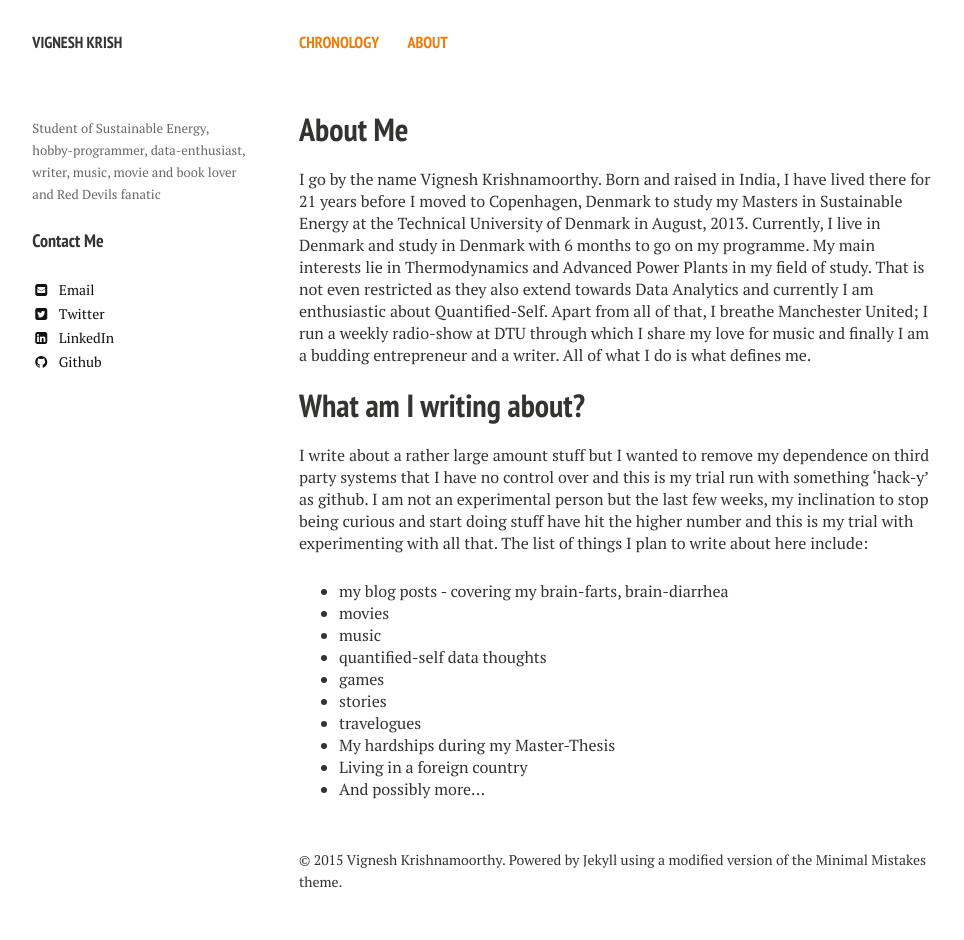
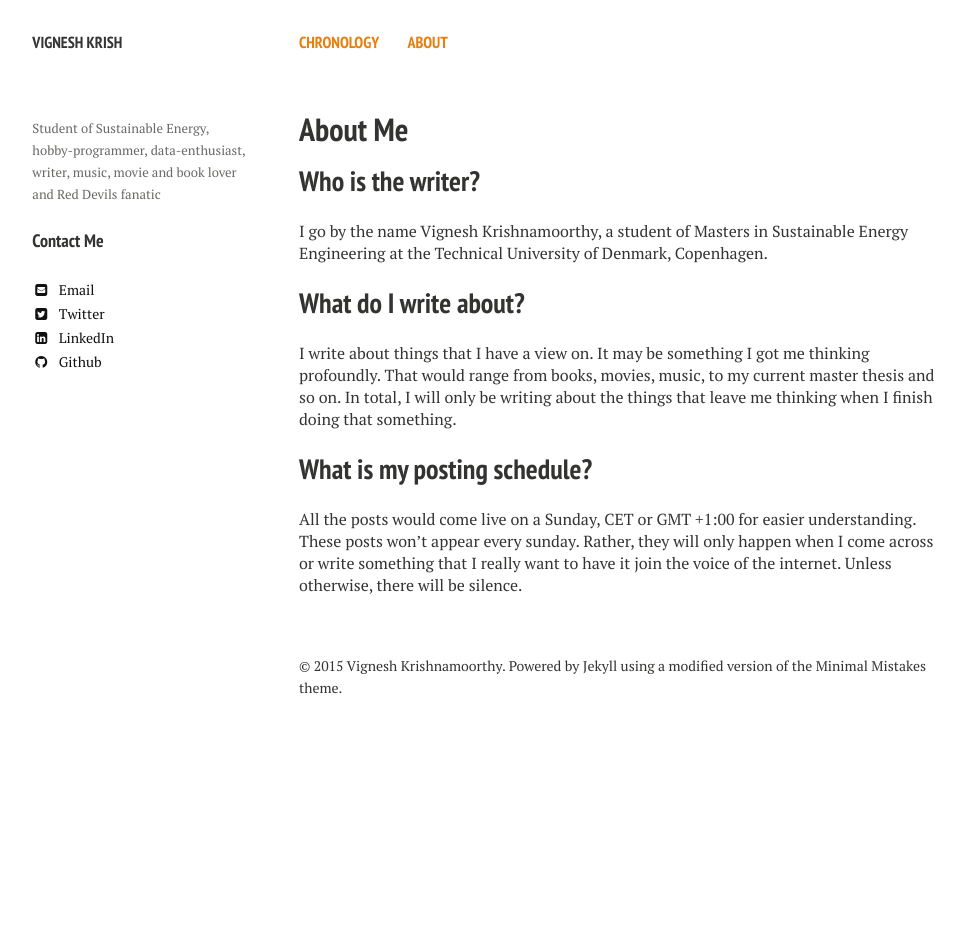
Before and after one commit to vignkri/vignkri.github.io, a Jekyll site: the page built from about/index.md, in a window 1280 px wide. Shown: the whole page, without its empty margins (21-985 px from the left). Built offline with Jekyll 4.4.1, drawn with Linux system fonts in a browser that asks for light colours; nearby versions of some CDN libraries; after the commit the page ends 900 px from its top, so only the background shows below that.

Commit message:
new about page

```diff
--- a/about/index.md
+++ b/about/index.md
@@ -10,19 +10,12 @@ image:
   creditlink:
 ---
 
-I go by the name Vignesh Krishnamoorthy. Born and raised in India, I have lived there for 21 years before I moved to Copenhagen, Denmark to study my Masters in Sustainable Energy at the Technical University of Denmark in August, 2013. Currently, I live in Denmark and study in Denmark with 6 months to go on my programme. My main interests lie in Thermodynamics and Advanced Power Plants in my field of study. That is not even restricted as they also extend towards Data Analytics and currently I am enthusiastic about Quantified-Self. Apart from all of that, I breathe Manchester United; I run a weekly radio-show at DTU through which I share my love for music and finally I am a budding entrepreneur and a writer. All of what I do is what defines me.
+##Who is the writer?
 
-#What am I writing about?
+I go by the name Vignesh Krishnamoorthy, a student of Masters in Sustainable Energy Engineering at the Technical University of Denmark, Copenhagen.
 
-I write about a rather large amount stuff but I wanted to remove my dependence on third party systems that I have no control over and this is my trial run with something 'hack-y' as github. I am not an experimental person but the last few weeks, my inclination to stop being curious and start doing stuff have hit the higher number and this is my trial with experimenting with all that. The list of things I plan to write about here include:
+##What do I write about?
+I write about things that I have a view on. It may be something I got me thinking profoundly. That would range from books, movies, music, to my current master thesis and so on. In total, I will only be writing about the things that leave me thinking when I finish doing that something.
 
-* my blog posts - covering my brain-farts, brain-diarrhea
-* movies
-* music
-* quantified-self data thoughts
-* games
-* stories
-* travelogues
-* My hardships during my Master-Thesis
-* Living in a foreign country
-* And possibly more...
+##What is my posting schedule?
+All the posts would come live on a Sunday, CET or GMT +1:00 for easier understanding. These posts won't appear every sunday. Rather, they will only happen when I come across or write something that I really want to have it join the voice of the internet. Unless otherwise, there will be silence.
```
